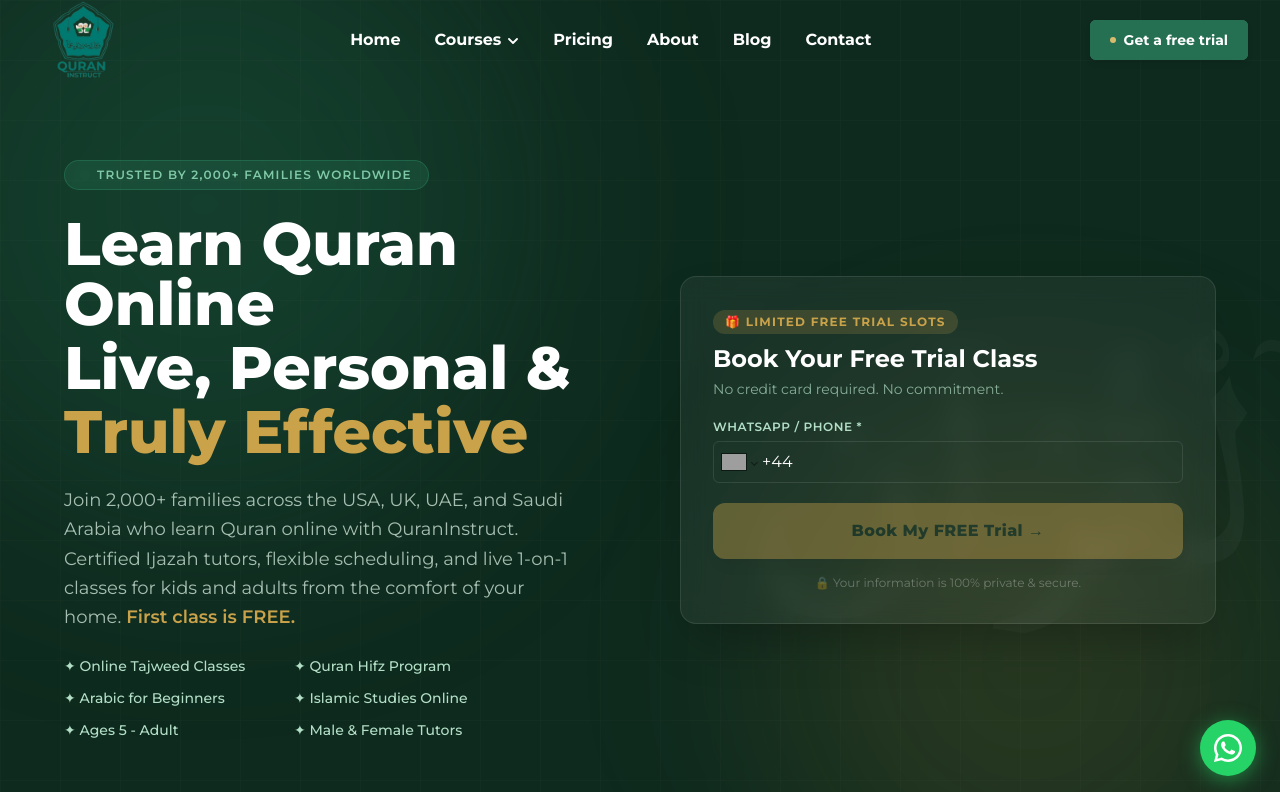
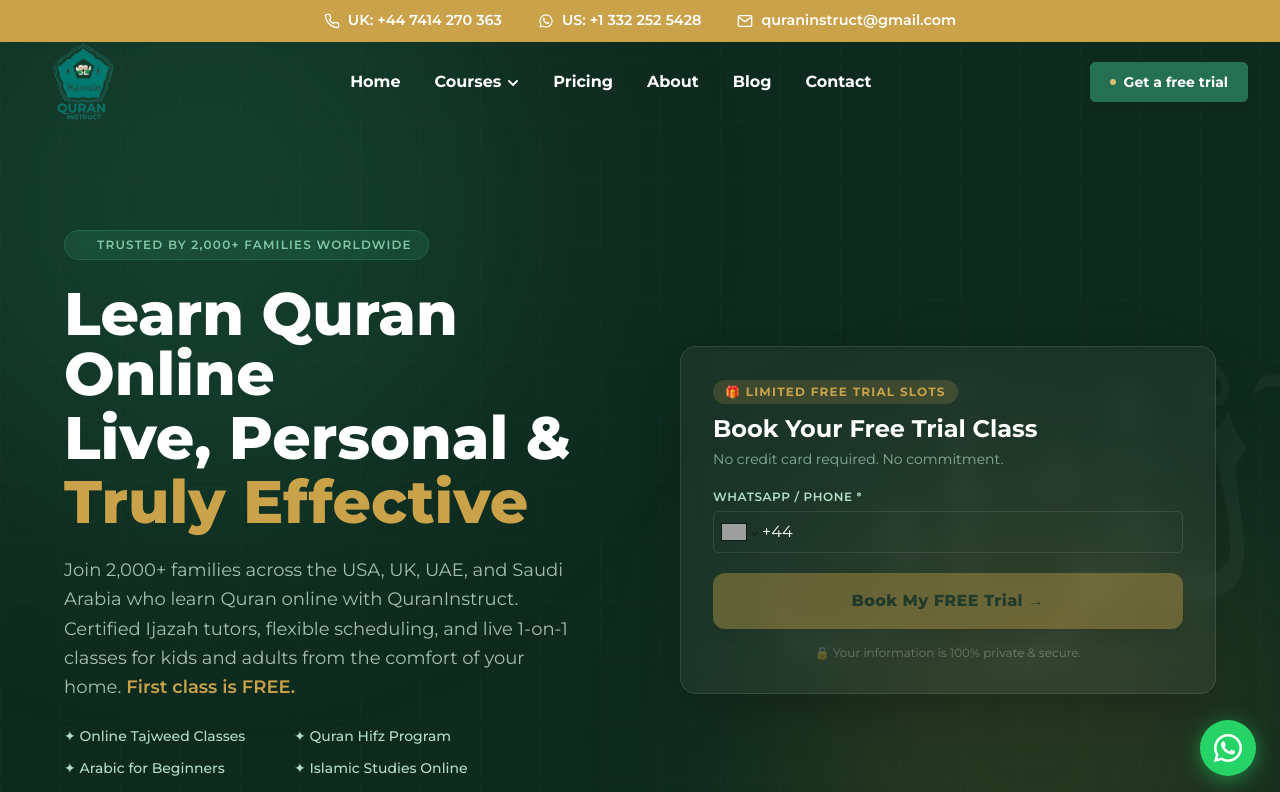
Before and after one commit to AhadAliWeb/tariq-frontend, a Next.js app: page / in a window 1280 px wide. Shown: the top 792 px of the page. Built offline with nearby package versions, Linux system fonts and the light colour scheme; grey boxes are pictures that could not be loaded.

Commit message:
Contact strip complete

```diff
--- a/src/app/page.js
+++ b/src/app/page.js
@@ -14,6 +14,7 @@
 import AutoPopup from "@/components/AutoPopup";
 import CountrySlider from "@/components/CountrySlider";
 import AboutComponent from "@/components/AboutComponent";
+import ContactStrip from "@/components/ContactStrip";
 
 
 
--- /dev/null
+++ b/src/components/ContactStrip.js
@@ -0,0 +1,74 @@
+const TEXT_COLOR = "#ffffff";
+const BG_COLOR = "#C9A24A";
+
+export default function ContactStrip() {
+  return (
+    <div
+      className="flex flex-wrap items-center justify-center gap-x-7 gap-y-2 px-4 py-2.5 text-[0.9rem] font-semibold"
+      style={{ backgroundColor: BG_COLOR }}
+    >
+      <a
+        href="tel:+447414270363"
+        aria-label="Call UK number"
+        className="inline-flex items-center gap-2 whitespace-nowrap no-underline transition-opacity hover:underline hover:opacity-70"
+        style={{ color: TEXT_COLOR }}
+      >
+        <PhoneIcon />
+        <span>UK: +44 7414 270 363</span>
+      </a>
+
+      <a
+        href="https://wa.me/13322525428?text=Assalam o Aliakum. I want to enroll for the Demo Class."
+        target="_blank"
+        rel="noopener noreferrer"
+        aria-label="Message US number on WhatsApp"
+        className="inline-flex items-center gap-2 whitespace-nowrap no-underline transition-opacity hover:underline hover:opacity-70 ml-2"
+        style={{ color: TEXT_COLOR }}
+      >
+        <WhatsAppIcon />
+        <span>US: +1 332 252 5428</span>
+      </a>
+
+      <a
+        href="mailto:quraninstruct@gmail.com"
+        aria-label="Email us"
+        className="inline-flex items-center gap-2 whitespace-nowrap no-underline transition-opacity hover:underline hover:opacity-70 ml-2"
+        style={{ color: TEXT_COLOR }}
+      >
+        <MailIcon />
+        <span>quraninstruct@gmail.com</span>
+      </a>
+    </div>
+  );
+}
+
+/* ---------- Icons (inline SVG, inherit currentColor) ---------- */
+
+function PhoneIcon() {
+  return (
+    <svg width="16" height="16" viewBox="0 0 24 24" fill="none" stroke={TEXT_COLOR} strokeWidth="2" className="shrink-0">
+      <path
+        d="M22 16.92v3a2 2 0 0 1-2.18 2 19.79 19.79 0 0 1-8.63-3.07 19.5 19.5 0 0 1-6-6 19.79 19.79 0 0 1-3.07-8.67A2 2 0 0 1 4.11 2h3a2 2 0 0 1 2 1.72c.127.96.361 1.903.7 2.81a2 2 0 0 1-.45 2.11L8.09 9.91a16 16 0 0 0 6 6l1.27-1.27a2 2 0 0 1 2.11-.45c.907.339 1.85.573 2.81.7A2 2 0 0 1 22 16.92z"
+        strokeLinecap="round"
+        strokeLinejoin="round"
+      />
+    </svg>
+  );
+}
+
+function WhatsAppIcon() {
+  return (
+    <svg width="16" height="16" viewBox="0 0 24 24" fill={TEXT_COLOR} className="shrink-0">
+      <path d="M12.04 2C6.58 2 2.13 6.45 2.13 11.91c0 1.75.46 3.45 1.32 4.95L2.05 22l5.25-1.38a9.87 9.87 0 0 0 4.74 1.21h.01c5.46 0 9.9-4.45 9.9-9.91 0-2.65-1.03-5.14-2.9-7.01A9.82 9.82 0 0 0 12.04 2zm0 18.12h-.01a8.2 8.2 0 0 1-4.18-1.15l-.3-.18-3.11.82.83-3.03-.2-.31a8.2 8.2 0 0 1-1.26-4.36c0-4.54 3.7-8.24 8.25-8.24 2.2 0 4.27.86 5.83 2.42a8.18 8.18 0 0 1 2.41 5.83c0 4.54-3.7 8.2-8.26 8.2zm4.52-6.16c-.25-.12-1.47-.72-1.7-.81-.23-.08-.39-.12-.56.13-.16.25-.64.81-.78.97-.14.17-.29.19-.54.06-.25-.12-1.04-.38-1.99-1.22-.73-.66-1.23-1.46-1.37-1.71-.14-.25-.02-.38.11-.51.11-.11.25-.29.37-.43.12-.15.16-.25.25-.42.08-.16.04-.31-.02-.43-.06-.12-.56-1.35-.77-1.85-.2-.48-.41-.42-.56-.42-.14-.01-.31-.01-.48-.01a.93.93 0 0 0-.67.31c-.23.25-.87.85-.87 2.08 0 1.22.89 2.4 1.01 2.57.12.17 1.75 2.67 4.24 3.74.59.26 1.05.41 1.41.52.59.19 1.13.16 1.56.1.48-.07 1.47-.6 1.67-1.18.21-.58.21-1.07.15-1.18-.07-.11-.23-.17-.48-.29z" />
+    </svg>
+  );
+}
+
+function MailIcon() {
+  return (
+    <svg width="16" height="16" viewBox="0 0 24 24" fill="none" stroke={TEXT_COLOR} strokeWidth="2" className="shrink-0">
+      <rect x="2" y="4" width="20" height="16" rx="2" strokeLinecap="round" strokeLinejoin="round" />
+      <path d="M22 6l-10 7L2 6" strokeLinecap="round" strokeLinejoin="round" />
+    </svg>
+  );
+}
--- a/src/components/Hero.js
+++ b/src/components/Hero.js
@@ -94,7 +94,7 @@
       </div>
 
       {/* ── Content ── */}
-      <div className="relative z-10 w-full max-w-7xl mx-auto px-4 sm:px-8 lg:px-16 py-10 sm:py-14 lg:py-20 mt-14 sm:mt-16 lg:mt-20">
+      <div className="relative z-10 w-full max-w-7xl mx-auto px-4 sm:px-8 lg:px-16 py-10 sm:py-14 lg:py-20 mt-14 sm:mt-16 lg:mt-20" style={{paddingTop: "150px"}}>
         <div className="grid lg:grid-cols-2 gap-8 lg:gap-20 items-center">
 
           {/* LEFT — Copy */}
--- a/src/components/Navbar.js
+++ b/src/components/Navbar.js
@@ -4,6 +4,7 @@
 import Link from "next/link";
 import Image from "next/image"
 import FormPopup from "./FormPopup";
+import ContactStrip from "./ContactStrip";
 
 const links = [
   { label: "Home", href: "/" },
@@ -134,6 +135,8 @@
         : "bg-transparent text-white"
         }`}
     >
+       {/* Contact Strip — sits right below the main nav row, part of the same fixed header */}
+      <ContactStrip />
       <FormPopup isOpen={popupOpen} onClose={() => setPopupOpen(false)} />
       <nav className="max-w-7xl mx-auto px-4 sm:px-6 lg:px-8 h-20 flex items-center justify-between">
 
@@ -194,6 +197,8 @@
           </button>
         </div>
       </nav>
+
+
 
       {/* Mobile Menu */}
       <div
```
